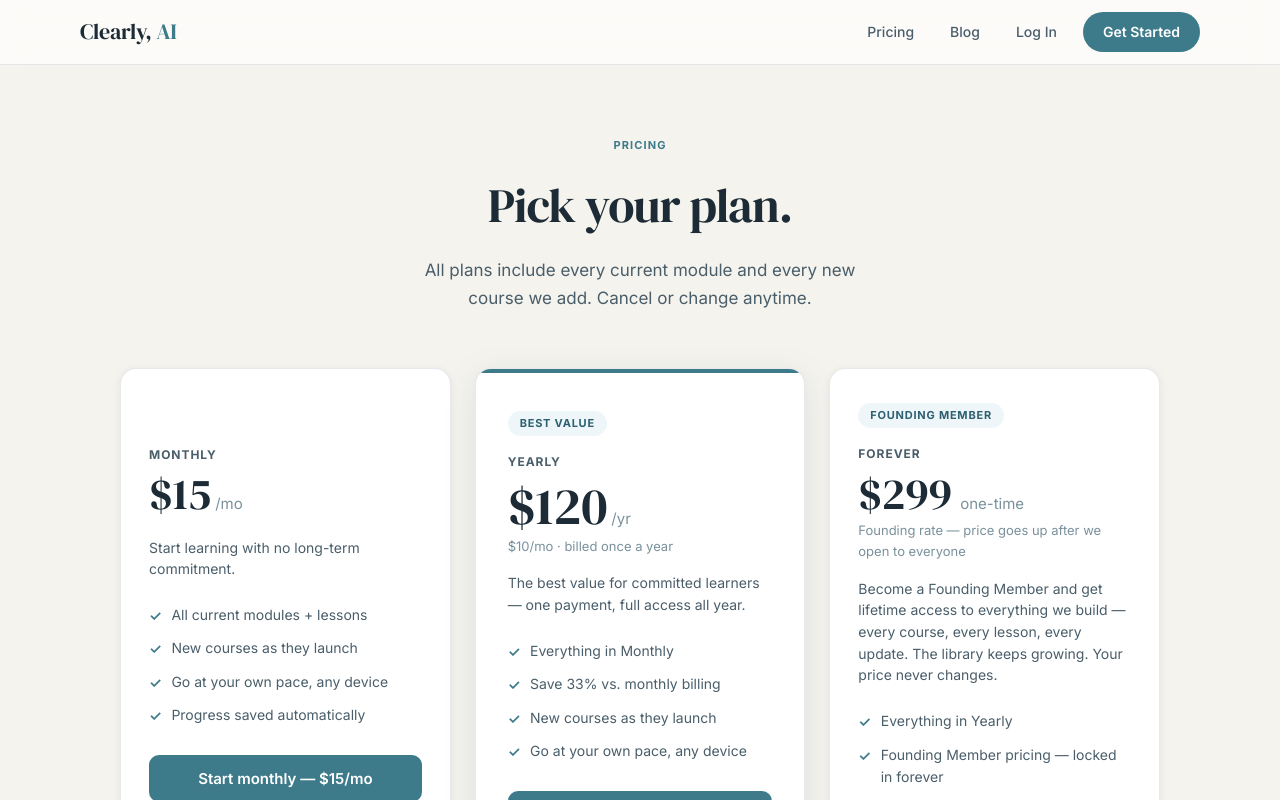
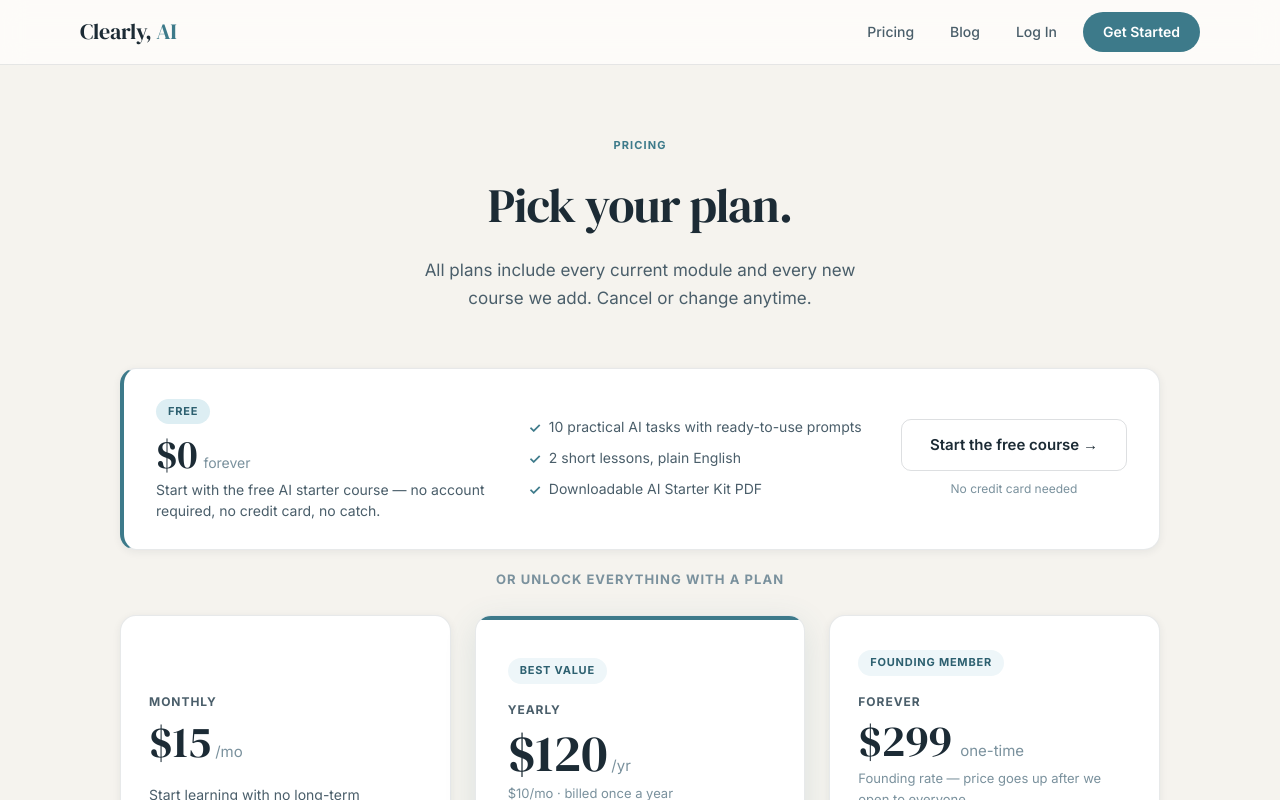
Before and after one commit to llamakid/clearlyai, a Next.js app: page /pricing in a window 1280 px wide. Shown: the top 800 px of the page. Built offline with nearby package versions, Linux system fonts and the light colour scheme; no server answers.

Commit message:
updating signup flow

```diff
--- a/app/api/debug/email-test/route.ts
+++ /dev/null
@@ -1,30 +0,0 @@
-import { NextResponse } from 'next/server'
-import { getResend, fromAddress } from '@/lib/resend'
-
-// Temporary diagnostic endpoint — remove after debugging
-export async function GET() {
-  const keySet = !!process.env.RESEND_API_KEY
-  const keyPrefix = process.env.RESEND_API_KEY?.slice(0, 6) ?? 'missing'
-  const fromAddr = fromAddress()
-
-  if (!keySet) {
-    return NextResponse.json({ ok: false, error: 'RESEND_API_KEY is not set' })
-  }
-
-  try {
-    const { data, error } = await getResend().emails.send({
-      from: fromAddr,
-      to: process.env.RESEND_FROM_EMAIL ?? 'nate.guy@reusser.com',
-      subject: '[Debug] Resend connection test',
-      html: '<p>If you see this, Resend is wired up correctly.</p>',
-    })
-
-    if (error) {
-      return NextResponse.json({ ok: false, keyPrefix, fromAddr, error })
-    }
-
-    return NextResponse.json({ ok: true, keyPrefix, fromAddr, emailId: data?.id })
-  } catch (e) {
-    return NextResponse.json({ ok: false, keyPrefix, fromAddr, threw: String(e) })
-  }
-}
--- a/app/pricing/page.tsx
+++ b/app/pricing/page.tsx
@@ -176,6 +176,68 @@
             </p>
           </div>
 
+          {/* Free tier */}
+          <div className="card" style={{
+            padding: '28px 32px',
+            marginBottom: 16,
+            display: 'flex',
+            alignItems: 'center',
+            justifyContent: 'space-between',
+            flexWrap: 'wrap',
+            gap: 24,
+            borderLeft: '4px solid var(--accent)',
+          }}>
+            <div style={{ flex: '1 1 200px' }}>
+              <div style={{
+                display: 'inline-block',
+                background: 'var(--accent-lt)',
+                color: 'var(--accent-dk)',
+                fontSize: 11, fontWeight: 700,
+                letterSpacing: '0.07em', textTransform: 'uppercase',
+                padding: '4px 12px', borderRadius: 999,
+                marginBottom: 10,
+              }}>
+                Free
+              </div>
+              <div style={{ display: 'flex', alignItems: 'baseline', gap: 6, marginBottom: 4 }}>
+                <span style={{
+                  fontFamily: 'var(--font-dm-serif), Georgia, serif',
+                  fontSize: 40, color: 'var(--ink)', lineHeight: 1,
+                }}>$0</span>
+                <span style={{ fontSize: 14, color: 'var(--ink-lt)' }}>forever</span>
+              </div>
+              <p style={{ fontSize: 14, color: 'var(--ink-mid)', lineHeight: 1.5 }}>
+                Start with the free AI starter course — no account required, no credit card, no catch.
+              </p>
+            </div>
+
+            <ul style={{ listStyle: 'none', padding: 0, margin: 0, display: 'flex', flexDirection: 'column', gap: 8, flex: '1 1 200px' }}>
+              {[
+                '10 practical AI tasks with ready-to-use prompts',
+                '2 short lessons, plain English',
+                'Downloadable AI Starter Kit PDF',
+              ].map(item => (
+                <li key={item} style={{ display: 'flex', alignItems: 'flex-start', gap: 8, fontSize: 14, color: 'var(--ink-mid)' }}>
+                  <span style={{ color: 'var(--accent)', fontWeight: 700, flexShrink: 0, marginTop: 1 }}>✓</span>
+                  {item}
+                </li>
+              ))}
+            </ul>
+
+            <div style={{ flex: '0 0 auto', textAlign: 'center' }}>
+              <a href="/signup" className="btn btn-ghost" style={{ fontSize: 15, padding: '13px 28px', display: 'block', whiteSpace: 'nowrap' }}>
+                Start the free course →
+              </a>
+              <p style={{ marginTop: 8, fontSize: 12, color: 'var(--ink-lt)' }}>No credit card needed</p>
+            </div>
+          </div>
+
+          <div style={{ textAlign: 'center', margin: '8px 0 24px' }}>
+            <span style={{ fontSize: 13, fontWeight: 700, letterSpacing: '0.08em', textTransform: 'uppercase', color: 'var(--ink-lt)' }}>
+              Or unlock everything with a plan
+            </span>
+          </div>
+
           {/* Pricing cards */}
           <div style={{
             display: 'grid',
```
Also changed, not shown: app/(auth)/signup/page.tsx (+24 -4 lines).
